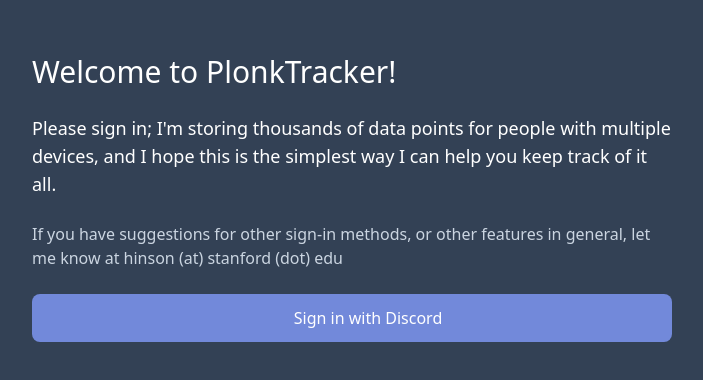
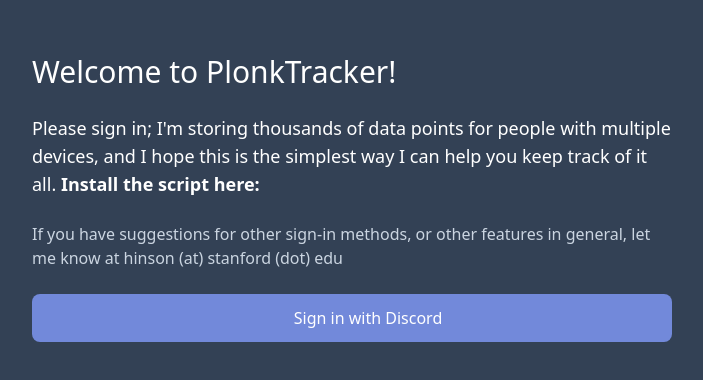
Before and after one commit to flatypus/PlonkTracker, a SvelteKit app in the folder web/: page / in a window 1280 px wide. Shown: the part 202-582 px from the top of the page, without its empty margins (288-991 px from the left). Built offline with nearby package versions, Linux system fonts and the light colour scheme; some icons are missing.

Commit message:
fix: update web/script

```diff
--- a/web/src/components/Dashboard.svelte
+++ b/web/src/components/Dashboard.svelte
@@ -19,6 +19,11 @@
 
 <div class="flex w-1/2 min-w-[600px] flex-col gap-6 text-white">
 	<h1 class="text-3xl">Welcome to PlonkTracker!</h1>
+	<b>
+		<a href="https://github.com/flatypus/PlonkTracker/blob/master/PlonkTracker.user.js">
+			Install the script here:
+		</a>
+	</b>
 	<h2 class="text-base text-slate-300">
 		If you have suggestions for other sign-in methods, or other features in general, let me know at
 		hinson (at) stanford (dot) edu
--- a/web/src/components/Login.svelte
+++ b/web/src/components/Login.svelte
@@ -8,7 +8,8 @@
 			const { data, error } = await supabase.auth.signInWithOAuth({
 				provider: 'discord',
 				options: {
-					redirectTo: import.meta.env?.VITE_VERCEL_PROJECT_PRODUCTION_URL ?? 'http://localhost:5173/'
+					redirectTo:
+						import.meta.env?.VITE_VERCEL_PROJECT_PRODUCTION_URL ?? 'http://localhost:5173/'
 				}
 			});
 
@@ -29,6 +30,12 @@
 	<h2 class="text-lg">
 		Please sign in; I'm storing thousands of data points for people with multiple devices, and I
 		hope this is the simplest way I can help you keep track of it all.
+
+		<b>
+			<a href="https://github.com/flatypus/PlonkTracker/blob/master/PlonkTracker.user.js">
+				Install the script here:
+			</a>
+		</b>
 	</h2>
 	<h2 class="text-base text-slate-300">
 		If you have suggestions for other sign-in methods, or other features in general, let me know at
```
Also changed, not shown: 1 other file (tests, documents, lock files or other folders).
